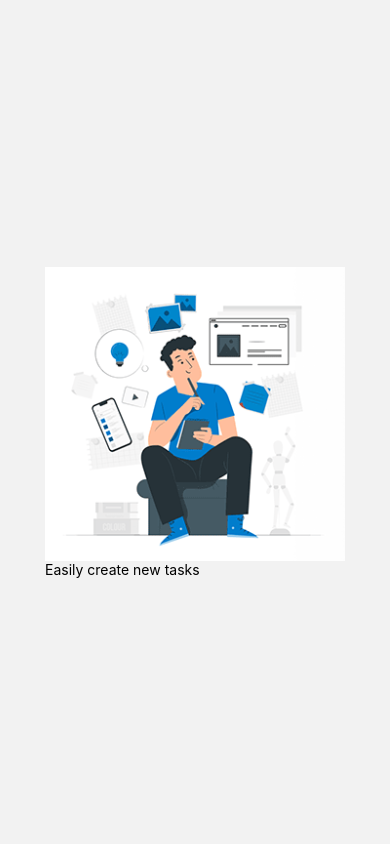
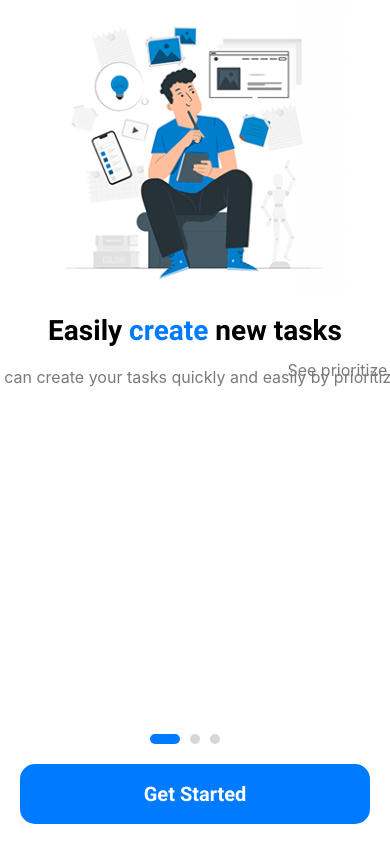
Before and after one commit to Elie-MK/mytasks, a React Native app: screen /Onboarding in a window 390 px wide. Built offline with nearby package versions, Linux system fonts and the light colour scheme.

Commit message:
add onboarding screen

```diff
--- /dev/null
+++ b/component/GetStartedButton.tsx
@@ -0,0 +1,32 @@
+import { StyleSheet, Text, TouchableOpacity, View } from "react-native";
+import React from "react";
+import { Colors } from "../constants/Color";
+
+type Props = {};
+
+const GetStartedButton = (props: Props) => {
+  return (
+    <TouchableOpacity style={styles.container}>
+      <Text style={styles.text}>Get Started</Text>
+    </TouchableOpacity>
+  );
+};
+
+export default GetStartedButton;
+
+const styles = StyleSheet.create({
+  container: {
+    backgroundColor: Colors.BLUE,
+    height: 60,
+    borderRadius: 15,
+    justifyContent: "center",
+    alignItems: "center",
+    marginHorizontal: 20,
+    marginVertical: 20,
+  },
+  text: {
+    color: Colors.WHITE,
+    fontSize: 20,
+    fontFamily: "Roboto-Bold",
+  },
+});
--- a/constants/Color.ts
+++ b/constants/Color.ts
@@ -1,5 +1,6 @@
 export enum Colors {
-  BLUE = "#004aad",
+  BLUE = "#007BFF",
   BLACK = "#aaa",
   GRAY = "#7A7A7A",
+  WHITE = "#fff",
 }
--- a/screens/Onboarding/Onboarding.tsx
+++ b/screens/Onboarding/Onboarding.tsx
@@ -1,18 +1,25 @@
-import { SafeAreaView, StyleSheet, Text, View } from "react-native";
+import { SafeAreaView, StyleSheet } from "react-native";
 import React from "react";
-import OnboardingItem from "./OnboardingItem";
 import OnboardingList from "./OnboardingList";
+import { Colors } from "../../constants/Color";
+import GetStartedButton from "../../component/GetStartedButton";
 
 type Props = {};
 
 const Onboarding = (props: Props) => {
   return (
-    <SafeAreaView style={{ flex: 1 }}>
+    <SafeAreaView style={styles.container}>
       <OnboardingList />
+      <GetStartedButton />
     </SafeAreaView>
   );
 };
 
 export default Onboarding;
 
-const styles = StyleSheet.create({});
+const styles = StyleSheet.create({
+  container: {
+    flex: 1,
+    backgroundColor: Colors.WHITE,
+  },
+});
--- /dev/null
+++ b/screens/Onboarding/OnboardingDot.tsx
@@ -0,0 +1,64 @@
+import { Animated, StyleSheet, useWindowDimensions, View } from "react-native";
+import React from "react";
+import { IOnboarding } from "./interface/IOnboarding";
+import { Colors } from "../../constants/Color";
+
+type Props = {
+  datas: IOnboarding[];
+  scrollX: Animated.Value;
+};
+
+const OnboardingDot = (props: Props) => {
+  const { width } = useWindowDimensions();
+  return (
+    <View style={styles.container}>
+      {props.datas.map((_, i) => {
+        const inputRange = [(i - 1) * width, i * width, (i + 1) * width];
+
+        const dotWidth = props.scrollX.interpolate({
+          inputRange,
+          outputRange: [10, 30, 10],
+          extrapolate: "clamp",
+        });
+
+        const opacity = props.scrollX.interpolate({
+          inputRange,
+          outputRange: [0.3, 1, 0.3],
+          extrapolate: "clamp",
+        });
+
+        const color = props.scrollX.interpolate({
+          inputRange,
+          outputRange: [Colors.GRAY, Colors.BLUE, Colors.GRAY],
+          extrapolate: "clamp",
+        });
+
+        return (
+          <Animated.View
+            key={i}
+            style={[
+              styles.dot,
+              { width: dotWidth, opacity, backgroundColor: color },
+            ]}
+          />
+        );
+      })}
+      <View style={styles.dot} />
+    </View>
+  );
+};
+
+export default OnboardingDot;
+
+const styles = StyleSheet.create({
+  container: {
+    flexDirection: "row",
+    justifyContent: "center",
+  },
+  dot: {
+    width: 10,
+    height: 10,
+    borderRadius: 5,
+    marginHorizontal: 5,
+  },
+});
--- a/screens/Onboarding/OnboardingItem.tsx
+++ b/screens/Onboarding/OnboardingItem.tsx
@@ -2,9 +2,15 @@ import { Dimensions, Image, StyleSheet, Text, View } from "react-native";
 import React from "react";
 
 import { ImageSourcePropType } from "react-native";
+import { Colors } from "../../constants/Color";
 
 type Props = {
   image: ImageSourcePropType;
+  leftText?: string;
+  rightText: string;
+  midleText: string;
+  desc: string;
+  isBlue?: boolean;
 };
 
 const width = Dimensions.get("window").width;
@@ -16,9 +22,21 @@ const OnboardingItem = (props: Props) => {
         <View style={styles.imgContainer}>
           <Image style={styles.image} source={props.image} />
         </View>
-        <Text>
-          Easily <Text>create</Text> new tasks
-        </Text>
+        {props.isBlue ? (
+          <Text style={styles.title}>
+            <Text style={styles.blueText}>{props.midleText}</Text>
+            {props.rightText}
+          </Text>
+        ) : (
+          <Text style={styles.title}>
+            {props.leftText}
+            <Text style={styles.blueText}>{props.midleText}</Text>
+            {props.rightText}
+          </Text>
+        )}
+        <View style={styles.descContainer}>
+          <Text style={styles.desc}>{props.desc}</Text>
+        </View>
       </View>
     </View>
   );
@@ -28,7 +46,6 @@ export default OnboardingItem;
 
 const styles = StyleSheet.create({
   container: {
-    flex: 1,
     width: width,
     flexDirection: "row",
     justifyContent: "center",
@@ -38,7 +55,25 @@ const styles = StyleSheet.create({
     flexDirection: "row",
     justifyContent: "center",
   },
+  title: {
+    fontSize: 28,
+    textAlign: "center",
+    marginTop: 20,
+    fontFamily: "Roboto-Bold",
+  },
+  blueText: {
+    color: Colors.BLUE,
+  },
   image: {
     width: 300,
   },
+  descContainer: {
+    marginTop: 20,
+  },
+  desc: {
+    marginHorizontal: 20,
+    fontSize: 16,
+    textAlign: "center",
+    color: Colors.GRAY,
+  },
 });
--- a/screens/Onboarding/OnboardingList.tsx
+++ b/screens/Onboarding/OnboardingList.tsx
@@ -1,29 +1,59 @@
-import { StyleSheet, Text, View } from "react-native";
-import React from "react";
+import {
+  Animated,
+  FlatList,
+  StyleSheet,
+  Text,
+  View,
+  ViewToken,
+} from "react-native";
+import React, { useRef, useState } from "react";
 import OnboardingItem from "./OnboardingItem";
 import { ScrollView } from "react-native";
+import OnboardingDot from "./OnboardingDot";
+import { IOnboarding, OnboardingDatas } from "./interface/IOnboarding";
 
 type Props = {};
 
 const OnboardingList = (props: Props) => {
+  const [currentIndex, setCurrentIndex] = useState<number>(0);
+  const scrollX = useRef(new Animated.Value(0)).current;
+  const slideRef = useRef<FlatList<IOnboarding>>(null);
+
+  const viewableItemsChanges = ({
+    viewableItems,
+  }: {
+    viewableItems: ViewToken<IOnboarding>[];
+  }) => {
+    setCurrentIndex(viewableItems[0].index!);
+  };
+
   return (
-    <ScrollView
-      contentContainerStyle={styles.container}
-      centerContent
-      style={{ flex: 1 }}
-      horizontal
-      pagingEnabled
-    >
-      <OnboardingItem
-        image={require("../../assets/images/illustration1.png")}
+    <View style={styles.container}>
+      <FlatList
+        data={OnboardingDatas}
+        renderItem={({ item }) => (
+          <OnboardingItem
+            leftText={item.leftText}
+            midleText={item.midleText}
+            rightText={item.rightText}
+            desc={item.desc}
+            image={item.image}
+          />
+        )}
+        onScroll={Animated.event(
+          [{ nativeEvent: { contentOffset: { x: scrollX } } }],
+          { useNativeDriver: false }
+        )}
+        onViewableItemsChanged={viewableItemsChanges}
+        keyExtractor={(item) => item.midleText}
+        horizontal
+        showsHorizontalScrollIndicator={false}
+        pagingEnabled
       />
-      <OnboardingItem
-        image={require("../../assets/images/illustration1.png")}
-      />
-      <OnboardingItem
-        image={require("../../assets/images/illustration1.png")}
-      />
-    </ScrollView>
+      <View>
+        <OnboardingDot datas={OnboardingDatas} scrollX={scrollX} />
+      </View>
+    </View>
   );
 };
 
@@ -31,8 +61,6 @@ export default OnboardingList;
 
 const styles = StyleSheet.create({
   container: {
-    flexDirection: "row",
-    justifyContent: "center",
-    paddingVertical: 20,
+    flex: 1,
   },
 });
--- a/screens/Onboarding/interface/IOnboarding.ts
+++ b/screens/Onboarding/interface/IOnboarding.ts
@@ -1,11 +1,32 @@
-interface IOnboarding {
-  image: string;
-  title: string;
+import { ImageSourcePropType } from "react-native";
+
+export interface IOnboarding {
+  image: ImageSourcePropType;
+  leftText?: string;
+  midleText: string;
+  rightText: string;
   desc: string;
 }
 
 export const OnboardingDatas: IOnboarding[] = [
   {
-    title: "Easily create new tasks",
+    image: require("../../../assets/images/illustration1.png"),
+    leftText: "Easily ",
+    midleText: "create",
+    rightText: " new tasks",
+    desc: "You can create your tasks quickly and easily by prioritizing.",
+  },
+  {
+    image: require("../../../assets/images/illustration2.png"),
+    leftText: "Handle and ",
+    midleText: "organize",
+    rightText: " tasks",
+    desc: "See prioritize and organize tasks in an orderly way to manage them effectively.",
+  },
+  {
+    image: require("../../../assets/images/illustration3.png"),
+    midleText: "Plan ",
+    rightText: "your time effectively",
+    desc: "Plan your time effectively and set your prioritize to create more successful work routine.",
   },
 ];
```
